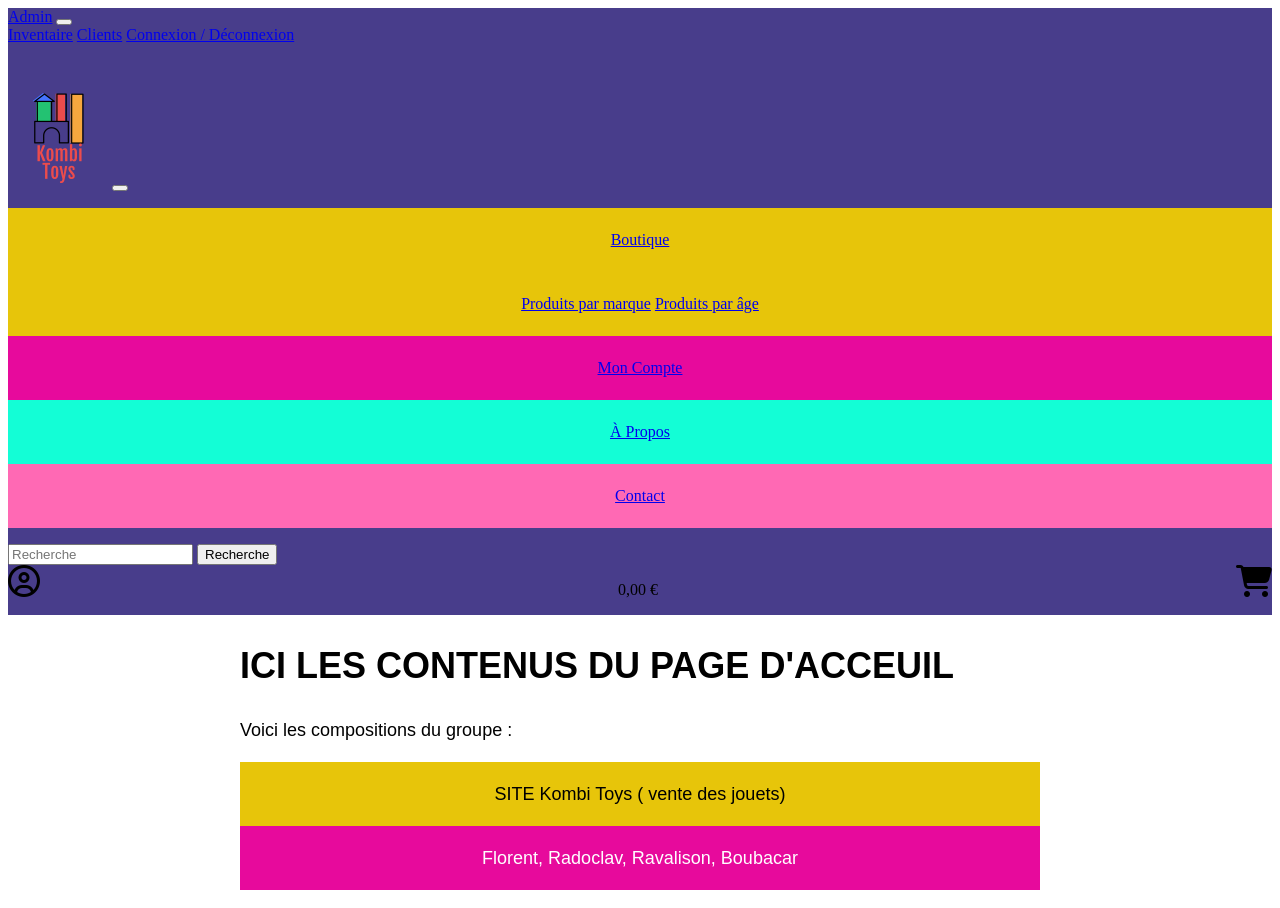
After one commit to flo-man/projet-soutenance-2, a Symfony app: template templates/index/index.html.twig in a window 1280 px wide. The commit adds this page. Run offline with Twig, Linux system fonts and the light colour scheme; the template is opened without the code that fills it, so the values that code supplies are empty; some libraries are stand-ins or nearby versions.

Commit message:
AJOUT page accueil

```diff
--- a/templates/base.html.twig
+++ b/templates/base.html.twig
@@ -61,7 +61,7 @@
         </nav>
         <nav class="navbar navbar-expand-lg navbar-light navbar-custom">
             <div class="container">
-                <a class="navbar-brand" href="#"><img src="{{ asset('/img/Kombi_Toys.png') }}" alt="logo"></a>
+                <a class="navbar-brand" href="{{ path('app_index_index') }}"><img src="{{ asset('/img/Kombi_Toys.png') }}" alt="logo"></a>
                 <button class="navbar-toggler" type="button" data-toggle="collapse" data-target="#navbarSupportedContent" aria-controls="navbarSupportedContent" aria-expanded="false" aria-label="Toggle navigation">
                     <span class="navbar-toggler-icon"></span>
                 </button>
@@ -76,14 +76,17 @@
                                 <a class="dropdown-item" href="#">Produits par marque</a>
                                 <a class="dropdown-item" href="#">Produits par âge</a>
                             </div>
-                        <li class="nav-item dropdown">
-                            <a class="nav-link dropdown-toggle" href="#" id="navbarDropdown" role="button" data-toggle="dropdown" aria-haspopup="true" aria-expanded="false">
+                        <li>
+                            <a class="nav-link" href="#" id="navbarDropdown" role="button" data-toggle="dropdown" aria-haspopup="true" aria-expanded="false">
                                 Mon Compte
                             </a>
+                            {#
                             <div class="dropdown-menu" aria-labelledby="navbarDropdown">
                                 <a class="dropdown-item" href="#">Suivre Ma Commande</a>
                                 <a class="dropdown-item" href="#">Echange et remboursement</a>
                             </div>
+                            #}
+
                         <li class="nav-item">
                             <a class="nav-link" href="#">À Propos</a>
                         </li>
@@ -116,9 +119,11 @@
         {% endblock %}
         {% block javascripts %}
             {{ encore_entry_script_tags('app') }}
-            <script src="https://code.jquery.com/jquery-3.2.1.slim.min.js" integrity="sha384-KJ3o2DKtIkvYIK3UENzmM7KCkRr/rE9/Qpg6aAZGJwFDMVNA/GpGFF93hXpG5KkN" crossorigin="anonymous"></script>
-            <script src="https://cdnjs.cloudflare.com/ajax/libs/popper.js/1.12.9/umd/popper.min.js" integrity="sha384-ApNbgh9B+Y1QKtv3Rn7W3mgPxhU9K/ScQsAP7hUibX39j7fakFPskvXusvfa0b4Q" crossorigin="anonymous"></script>
-            <script src="https://maxcdn.bootstrapcdn.com/bootstrap/4.0.0/js/bootstrap.min.js" integrity="sha384-JZR6Spejh4U02d8jOt6vLEHfe/JQGiRRSQQxSfFWpi1MquVdAyjUar5+76PVCmYl" crossorigin="anonymous"></script>
+            <script src="https://code.jquery.com/jquery-3.5.1.min.js" integrity="sha256-9/aliU8dGd2tb6OSsuzixeV4y/faTqgFtohetphbbj0=" crossorigin="anonymous"></script>
+
+            <script src="https://cdn.jsdelivr.net/npm/popper.js@1.16.1/dist/umd/popper.min.js" integrity="sha384-9/reFTGAW83EW2RDu2S0VKaIzap3H66lZH81PoYlFhbGU+6BZp6G7niu735Sk7lN" crossorigin="anonymous"></script>
+
+            <script src="https://stackpath.bootstrapcdn.com/bootstrap/4.5.2/js/bootstrap.min.js" integrity="sha384-B4gt1jrGC7Jh4AgTPSdUtOBvfO8shuf57BaghqFfPlYxofvL8/KUEfYiJOMMV+rV" crossorigin="anonymous"></script>
         {% endblock %}
     </body>
 </html>
--- /dev/null
+++ b/templates/index/index.html.twig
@@ -0,0 +1,24 @@
+{% extends 'base.html.twig' %}
+
+{% block body %}
+<style>
+    .example-wrapper { margin: 1em auto; max-width: 800px; width: 95%; font: 18px/1.5 sans-serif; }
+    .example-wrapper code { background: #F5F5F5; padding: 2px 6px; }
+    ul {
+        list-style:none;
+        margin-left:0;
+        padding-left:0;
+    }
+</style>
+
+<div class="example-wrapper">
+    <h1>ICI LES CONTENUS DU PAGE D'ACCEUIL</h1>
+
+    Voici les compositions du groupe :
+
+    <ul>
+        <li>SITE Kombi Toys ( vente des jouets)</li>
+        <li>Florent, Radoclav, Ravalison, Boubacar</li>
+    </ul>
+</div>
+{% endblock %}
```
Also changed, not shown: src/Controller/IndexController.php (added, +20 -0 lines), 1 other file.
